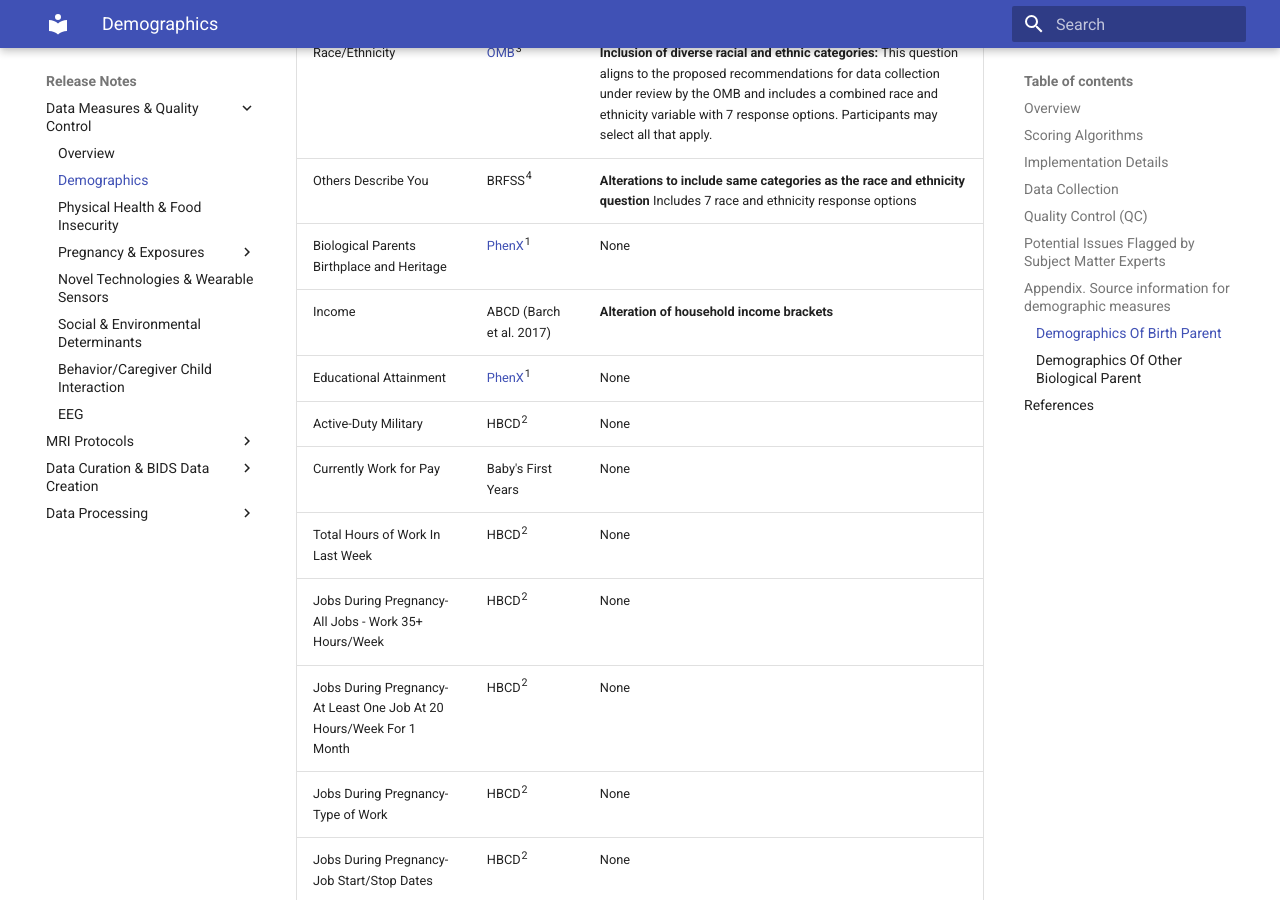
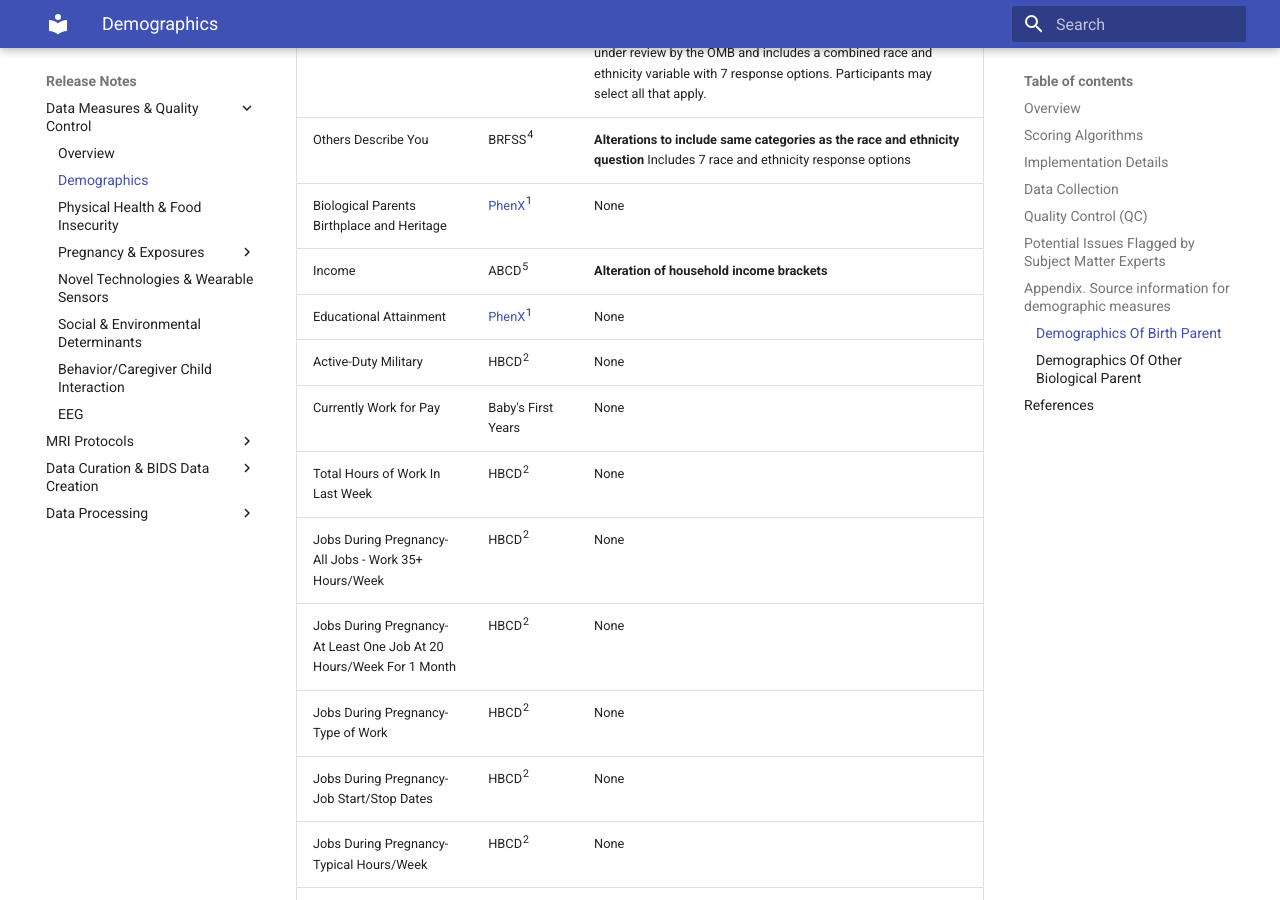
Before and after one commit to mattcieslak/hbcd-docs, an MkDocs documentation site: the page built from docs/measures/demographics.md, in a window 1280 px wide and 900 px high, scrolled down 2893 px. Built offline with MkDocs 1.6.1 and Material for MkDocs 9.7.7, drawn with Linux system fonts in a browser that asks for light colours.

Commit message:
Update demographics.md

```diff
--- a/docs/measures/demographics.md
+++ b/docs/measures/demographics.md
@@ -50,7 +50,7 @@
 | Race/Ethnicity | [OMB](https://www.whitehouse.gov/omb/briefing-room/2024/03/28/omb-publishes-revisions-to-statistical-policy-directive-no-15-standards-for-maintaining-collecting-and-presenting-federal-data-on-race-and-ethnicity/)<sup>3</sup> | **Inclusion of diverse racial and ethnic categories:** This question aligns to the proposed recommendations for data collection under review by the OMB and includes a combined race and ethnicity variable with 7 response options. Participants may select all that apply. |
 | Others Describe You | BRFSS<sup>4</sup> | **Alterations to include same categories as the race and ethnicity question**  Includes 7 race and ethnicity response options |
 | Biological Parents Birthplace and Heritage | [PhenX](https://www.phenxtoolkit.org/protocols/view/10301)<sup>1</sup> | None |
-| Income | ABCD (Barch et al. 2017)| **Alteration of household income brackets**  |
+| Income | ABCD<sup>5</sup>| **Alteration of household income brackets**  |
 | Educational Attainment | [PhenX](https://www.phenxtoolkit.org/protocols/view/11002)<sup>1</sup> | None |
 | Active-Duty Military | HBCD<sup>2</sup>| None |
 | Currently Work for Pay | Baby's First Years | None | BFY Year 1 Protocol - G35, Mwork |
@@ -87,6 +87,7 @@
 <sup>2</sup> Cioffredi, et al. 2024
 <sup>3</sup> Federal Register 2023
 <sup>4</sup> Jones et al. 2008
+<sup>5</sup> Barch et al. 2017
 
 
 ## References
```
